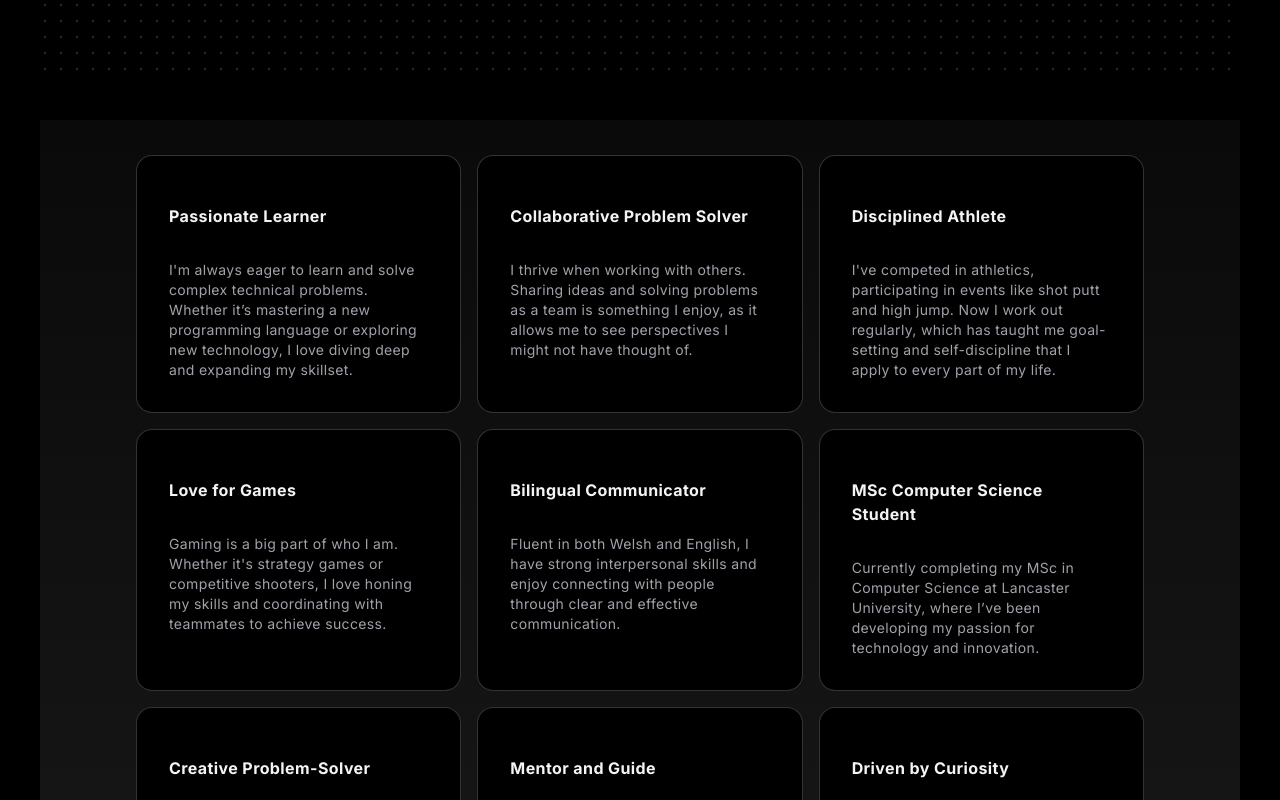
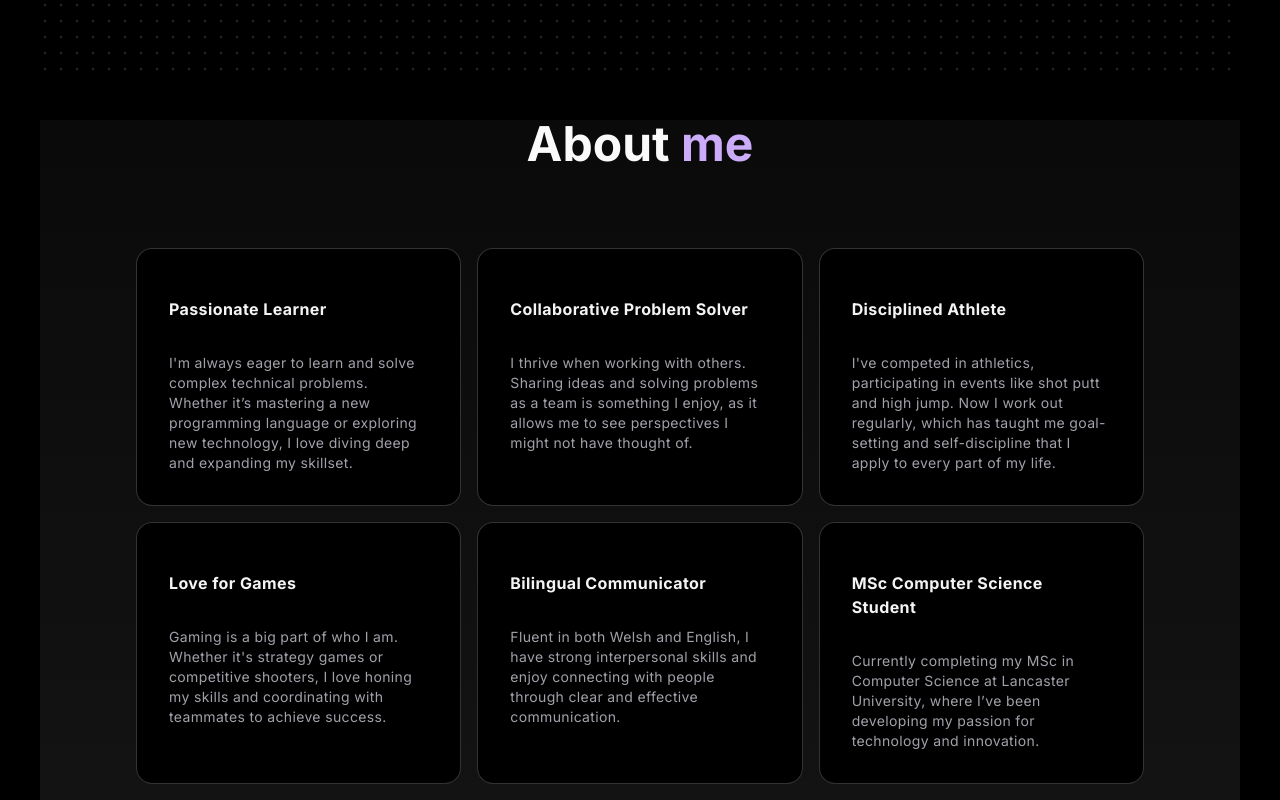
Before and after one commit to RThom6/rthom6.github.io, a Next.js app: page / in a window 1280 px wide. Shown: the part 680-1480 px from the top of the page. Built offline with nearby package versions, Linux system fonts and the light colour scheme.

Commit message:
Update background-beams.tsx

```diff
--- a/components/ui/background-beams.tsx
+++ b/components/ui/background-beams.tsx
@@ -101,7 +101,7 @@ export const BackgroundBeamsWithCollision = ({
     <div
       ref={parentRef}
       className={cn(
-        "h-screen  bg-gradient-to-b from-white to-neutral-100 dark:from-neutral-950 dark:to-neutral-900 relative flex items-center w-full justify-center overflow-hidden",
+        "min-h-screen  bg-gradient-to-b from-white to-neutral-100 dark:from-neutral-950 dark:to-neutral-900 relative flex items-center w-full justify-center overflow-hidden",
         // h-screen if you want bigger
         className
       )}
```
